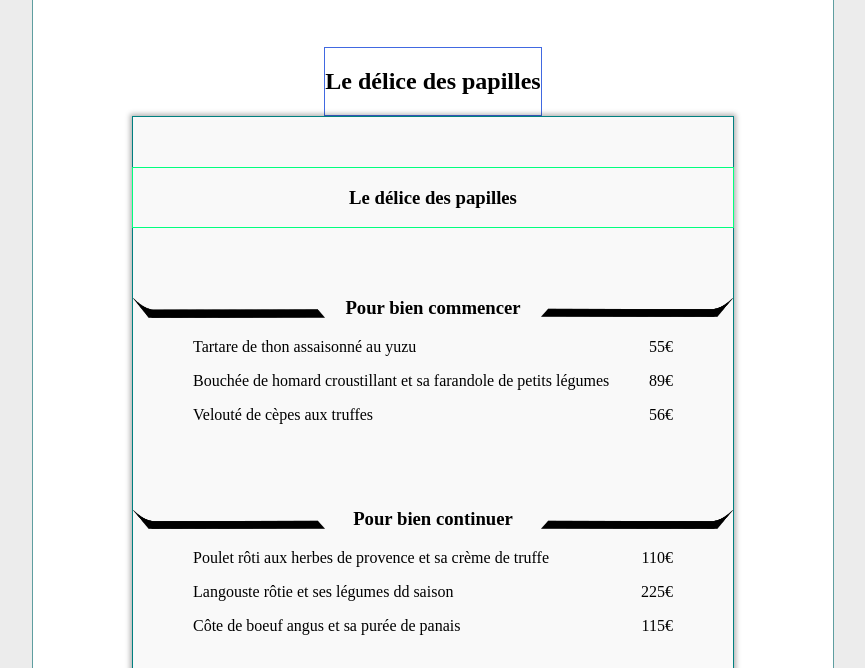
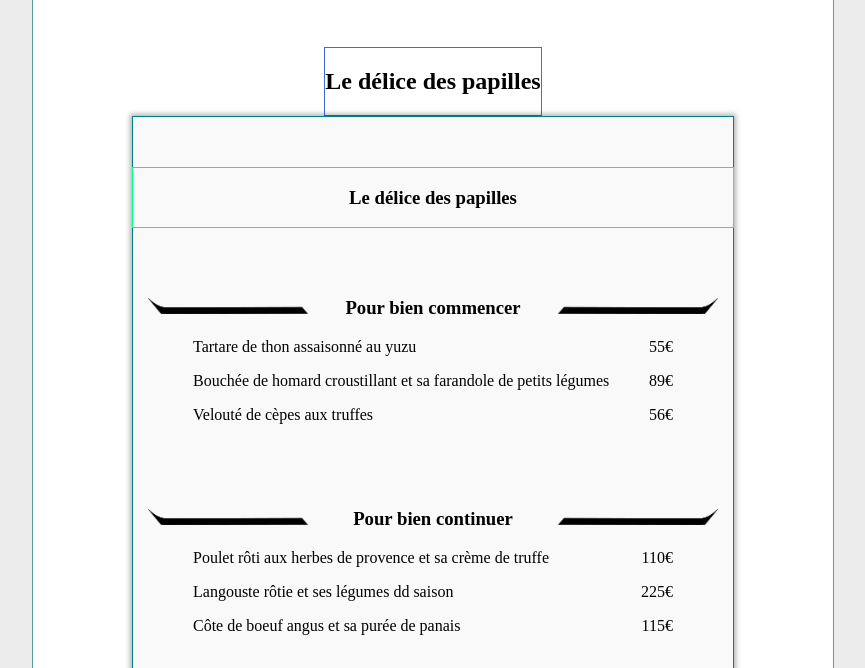
Before and after one commit to StephaneChimy/Projet-3, a website: page menus/papilles.html in a window 1280 px wide. Shown: the part 132-800 px from the top of the page, without its empty margins (207-1072 px from the left). Drawn offline with Linux system fonts and the light colour scheme.

Commit message:
Ajustement ligne menu 4

```diff
--- a/sass/papilles.scss
+++ b/sass/papilles.scss
@@ -52,13 +52,13 @@ body{
 
         .menu__titre{
             display: flex;
-            width: 100%;
+            width: 95%;
             justify-content: space-between;
-            align-items: center;
+            align-items: baseline;
             text-align: center;
 
             .menu__titre--ligneGauche, .menu__titre--ligneDroite{
-                width: 12em;
+                width: 10em;
                 max-height: 2em;
             }
             .menu__titre--ligneDroite{
```
Also changed, not shown: css/papilles.css.
